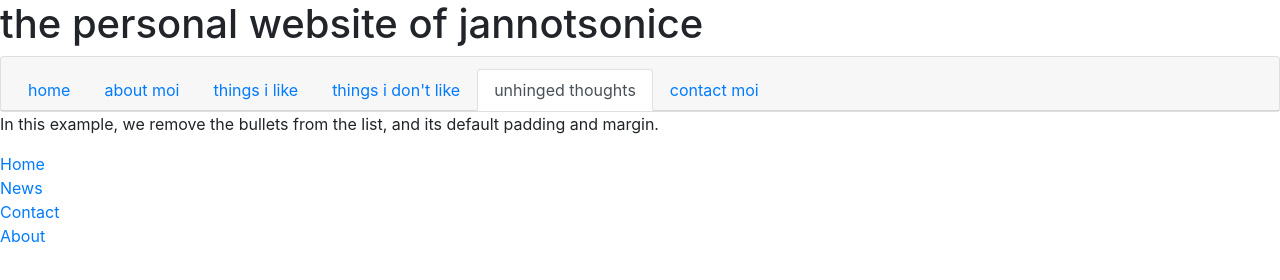
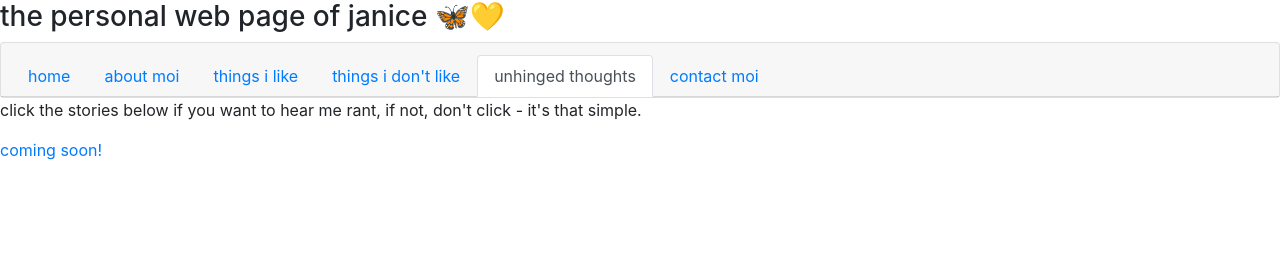
Before and after one commit to janicehyto/me, a plain HTML site: page unhingedthots.html in a window 1280 px wide. Drawn offline with nearby package versions, Linux system fonts and the light colour scheme.

Commit message:
Update unhingedthots.html

```diff
--- a/unhingedthots.html
+++ b/unhingedthots.html
@@ -1,10 +1,10 @@
 <html>
 	<head>
-		<title>jannotsonice</title>
+		<title>janjan's unhinged thoughts</title>
 		<link rel="stylesheet" href="https://cdn.jsdelivr.net/npm/bootstrap@4.0.0/dist/css/bootstrap.min.css" integrity="sha384-Gn5384xqQ1aoWXA+058RXPxPg6fy4IWvTNh0E263XmFcJlSAwiGgFAW/dAiS6JXm" crossorigin="anonymous">
 	</head>
 	<body>
-		<h1> the personal website of jannotsonice </h1>
+		<h3> the personal web page of janice 🦋💛  </h3>
 		<div class="card text-center">
 		  <div class="card-header">
 		    <ul class="nav nav-tabs card-header-tabs">
@@ -39,15 +39,10 @@ ul {
 </head>
 <body>
 
-<p>In this example, we remove the bullets from the list, and its default padding and margin.</p>
-
-<div class="flex flex-left">
+<p>click the stories below if you want to hear me rant, if not, don't click - it's that simple.</p>
 
 	<ul>
-	  <li><a href="#home">Home</a></li>
-	  <li><a href="#news">News</a></li>
-	  <li><a href="#contact">Contact</a></li>
-	  <li><a href="#about">About</a></li>
+	  <li><a href="#news">coming soon!</a></li>
 	</ul>
 </div>
 	</body>
```
